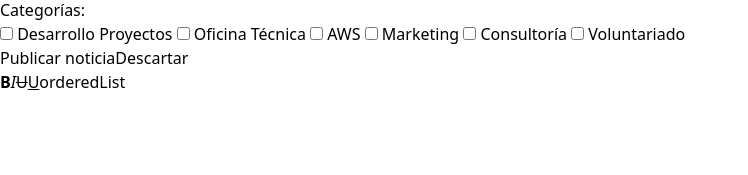
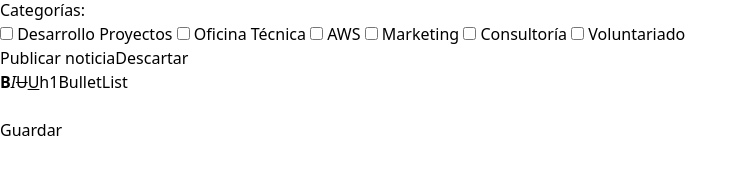
Before and after one commit to mariandrean/NewValue, a React (Vite) app in the folder client/: page /dashboard/create in a window 1280 px wide. Shown: the part 311-486 px from the top of the page, without its empty margins (0-748 px from the left). Built offline with nearby package versions, Linux system fonts and the light colour scheme.

Commit message:
feat(tiptap):try-to-save-data-from-tiptap

```diff
--- a/client/package.json
+++ b/client/package.json
@@ -12,6 +12,9 @@
     "preview": "vite preview"
   },
   "dependencies": {
+    "@tiptap/extension-bullet-list": "^2.3.1",
+    "@tiptap/extension-link": "^2.3.1",
+    "@tiptap/extension-list-item": "^2.3.1",
     "@tiptap/extension-underline": "^2.3.1",
     "@tiptap/pm": "^2.3.1",
     "@tiptap/react": "^2.3.1",
--- a/client/src/components/TipTap.jsx
+++ b/client/src/components/TipTap.jsx
@@ -1,3 +1,4 @@
+import React, { useState } from 'react';
 import { useEditor, EditorContent } from "@tiptap/react";
 import StarterKit from "@tiptap/starter-kit";
 import Underline from "@tiptap/extension-underline";
@@ -9,20 +10,27 @@ const extensions=[
 
 const content =``
 
-const TipTap = () => {
+const TipTap = ({onEditorContentSave}) => {
     const editor = useEditor({
-        extensions: [Underline, StarterKit],
-        content
+        extensions,
+        content,
     })
 
     if (!editor) {
         return null
       }
 
+    const handleEditorContent= () =>{
+      const html = editor.getHTML()
+      /* console.log(html) */
+      onEditorContentSave(html)
+    }
+
   return (
     <div>
         <div>
         <button
+        type="button"
         onClick={() => editor.chain().focus().toggleBold().run()}
         disabled={
           !editor.can()
@@ -36,6 +44,7 @@ const TipTap = () => {
         <strong>B</strong>
       </button>
       <button
+        type="button"
         onClick={() => editor.chain().focus().toggleItalic().run()}
         disabled={
           !editor.can()
@@ -49,6 +58,7 @@ const TipTap = () => {
         <em>I</em>
       </button>
       <button
+        type="button"
         onClick={() => editor.chain().focus().toggleStrike().run()}
         disabled={
           !editor.can()
@@ -63,6 +73,7 @@ const TipTap = () => {
       </button>
 
       <button
+        type="button"
         onClick={() => editor.chain().focus().toggleUnderline().run()}
         disabled={
           !editor.can()
@@ -77,14 +88,32 @@ const TipTap = () => {
       </button>
 
       <button
-        onClick={() => editor.chain().focus().toggleOrderedList().run()}
-        className={editor.isActive('orderedList') ? 'is-active' : ''}
+        type="button"
+        onClick={() => editor.chain().focus().toggleHeading({ level: 1 }).run()}
+        className={editor.isActive('heading', { level: 1 }) ? 'is-active' : ''}
       >
-        orderedList
+        h1
       </button>
+      <button
+        type="button"
+        onClick={() => editor.chain().focus().toggleBulletList().run()}
+        disabled={
+          !editor.can()
+            .chain()
+            .focus()
+            .toggleBulletList()
+            .run()
+        }
+        className={editor.isActive('bulletList') ? 'is-active' : ''}
+      >
+        BulletList
+      </button>
+        </div>
+        <div>
+        <EditorContent editor={editor}/>
+        </div>
+        <button onClick={handleEditorContent}>Guardar</button>
 
-        </div>
-        <EditorContent editor={editor}/>
     </div>
   )
 }
--- a/client/src/pages/NewsForm.jsx
+++ b/client/src/pages/NewsForm.jsx
@@ -11,7 +11,9 @@ const NewsForm = ({ method }) => {
   const newsId = useParams().id;
   const newsData = useLoaderData(newsId);
   const [newsImage, setNewsImage] = useState(() => newsData ? newsData.image : "");
-
+  const handleEditorContentSave = (html) =>{
+    console.log(html)
+  }
   if (newsData) {
     setValue("title", newsData.title);
     setValue("subtitle", newsData.subtitle);
@@ -31,8 +33,8 @@ const NewsForm = ({ method }) => {
     if (newsData && method === "update") {
       await updateNews(newsId, formData);
     } else if (method === "create") {
-      formData.news.user_id = 1;
-      await createNews(formData.news);
+      formData.user_id = 1;
+      await createNews(formData);
     }
 
     return navigate("/dashboard")
@@ -57,7 +59,6 @@ const NewsForm = ({ method }) => {
 
       <textarea {...register("content", { required: true })} id='content' placeholder='Contenido' />
       {errors.content && errors.content.type === "required" && <div className="text-red-500">El contenido es requerido</div>}
-
       <fieldset className='flex-column'>
         <legend>Categorías:</legend>
         <label><input {...register("category")} type="checkbox" name="category" id="desarrolloProyectos" value="desarrolloProyectos" /> Desarrollo Proyectos </label>
@@ -70,7 +71,7 @@ const NewsForm = ({ method }) => {
 
       <button type="submit">{method === "create" ? "Publicar noticia" : "Guardar"}</button>
       <button onClick={() => navigate('/dashboard')}>Descartar</button>
-      <TipTap/>
+      <TipTap onEditorContentSave={handleEditorContentSave}/>
     </form>
   )
 }
```
Also changed, not shown: 1 other file (tests, documents, lock files or other folders).
